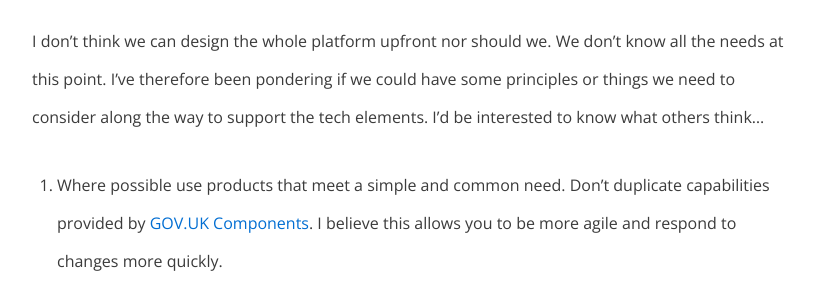
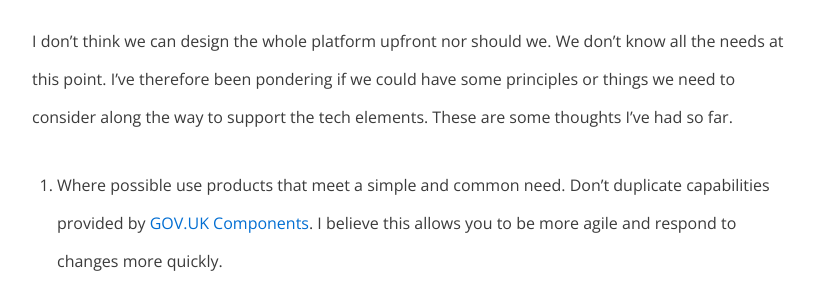
Before and after one commit to BforBen/bforben.github.io, a Jekyll site: the page built from _posts/2018-03-19-digital-platform-principles.md, in a window 1280 px wide and 900 px high, scrolled down 888 px. Shown: the part 230-530 px from the top of the window, without its empty margins (228-1043 px from the left). Built offline with Jekyll 4.4.1, drawn with Linux system fonts in a browser that asks for light colours; nearby versions of some CDN libraries; comment, search, counter and statistics services are not loaded; some of the changed text lies outside the part shown.

Commit message:
Update 2018-03-19-digital-platform-principles.md

```diff
--- a/_posts/2018-03-19-digital-platform-principles.md
+++ b/_posts/2018-03-19-digital-platform-principles.md
@@ -11,7 +11,7 @@ Like the word 'digital', I think platform can mean different things to different
 
 As I'm in a shared service between 2 councils that also supports a number of arms-length and local authority trading companies we're in a different situation to many other local authority IT or digital teams where we have a bit more of a mandate to look for opportunities and solutions that scale across a number of scenarios.
 
-I don't think we can design the whole platform upfront nor should we. We don't know all the needs at this point. I've therefore been pondering if we could have some principles or things we need to consider along the way to support the tech elements. I'd be interested to know what others think...
+I don't think we can design the whole platform upfront nor should we. We don't know all the needs at this point. I've therefore been pondering if we could have some principles or things we need to consider along the way to support the tech elements. These are some thoughts I've had so far.
 
 1. Where possible use products that meet a simple and common need. Don't duplicate capabilities provided by [GOV.UK Components](https://www.gov.uk/service-toolkit#components). I believe this allows you to be more agile and respond to changes more quickly.
 
```
Also changed, not shown: other parts of _posts/2018-03-19-digital-platform-principles.md (+1 -1 lines).
